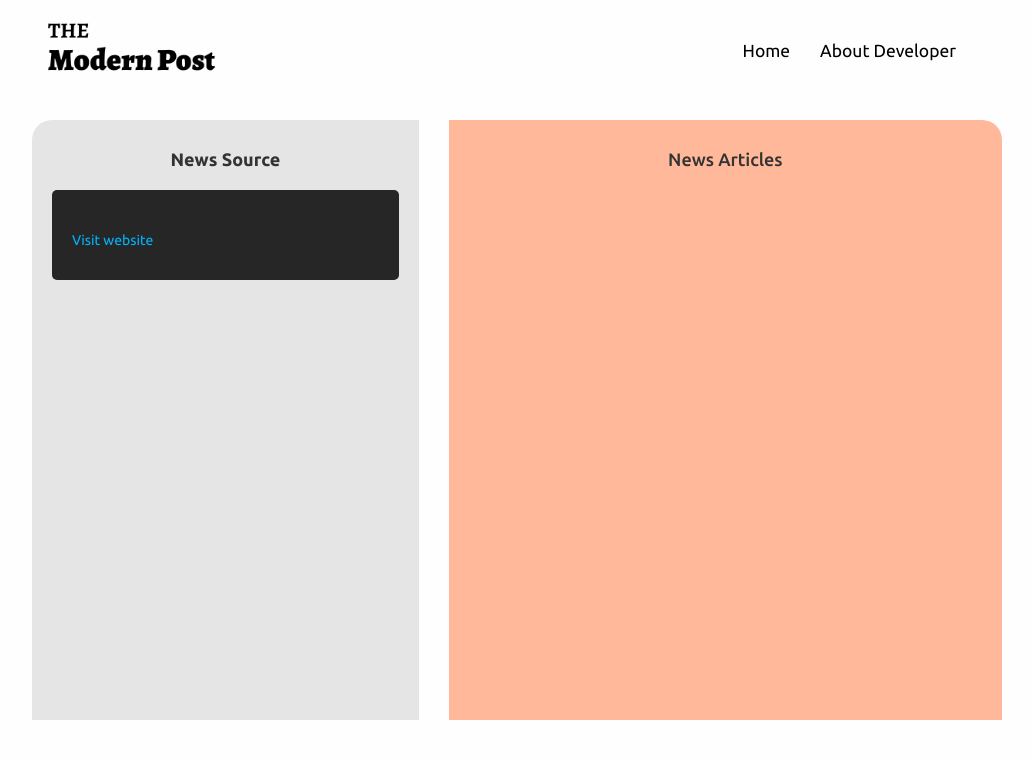
After one commit to thevictormaina/news-app, a Flask app: template app/templates/source.html in a window 1280 px wide. The commit adds this page. Shown: the top 759 px of the page, without its empty margins (123-1156 px from the left). Run offline with Flask 2, Linux system fonts and the light colour scheme; the template is opened without the code that fills it, so the values that code supplies are empty; some libraries are stand-ins or nearby versions.

Commit message:
add source template with routing

```diff
--- a/app/main/__init__.py
+++ b/app/main/__init__.py
@@ -1,4 +1,4 @@
 from flask import Blueprint
 main = Blueprint("main", __name__)
 
-from . import views, errors
+from . import views, error
--- a/app/main/errors.py
+++ b/app/main/error.py
@@ -2,8 +2,8 @@ from flask import render_template
 from . import main
 
 @main.errorhandler(404)
-def four_0_four(error):
+def four_0w_four(error):
     """
     Function to render the 404 error page
     """
-    return render_template("fourOfour.html"), 404
+    return render_template("fourOwfour.html"), 404
--- a/app/static/css/index.css
+++ b/app/static/css/index.css
@@ -39,11 +39,13 @@ html,
 }
 #sources-left {
     padding: 20px;
+    min-height: 600px;
     background: #E5E5E5;
     border-radius: 20px 0px 0px 0px;
 }
 #headlines-right {
     padding: 20px;
+    min-height: 600px;
     background: #ffb899;
     border-radius: 0px 20px 0px 0px;
 }
@@ -91,3 +93,6 @@ html,
     font-weight: 700;
     color: #000000;
 }
+.source p a, .source p a:hover, .source p a:active{
+    color: rgb(0, 180, 255);
+}
--- a/app/templates/index.html
+++ b/app/templates/index.html
@@ -4,11 +4,11 @@
 {% block content %}
     <div class="container content">
         <div class="row">
-            <div class="col-md-5">
+            <div class="col-sm-5">
                 <div id="sources-left">
                     <h4 class="text-center">News Sources</h4>
                     {% for source in sources %}
-                    <a href="/">
+                    <a href="/source/{{ source.id }}">
                         <div class="source">
                             <h4> {{ source.name }} </h3>
                             <p> {{ source.description }} </p>
@@ -17,7 +17,7 @@
                     {% endfor %}
                 </div>
             </div>
-            <div class="col-md-7">
+            <div class="col-sm-7">
                 <div id="headlines-right">
                     <h4 class="text-center">Top Headlines</h4>
                     {{ macro.showArticlesList(headlines) }}
--- /dev/null
+++ b/app/templates/source.html
@@ -0,0 +1,29 @@
+{% extends 'base.html' %}
+{% import "macros.html" as macro %}
+
+{% block content %}
+
+<div class="container content">
+    <div class="row">
+        <div class="col-sm-5">
+            <div id="sources-left">
+                <h4 class="text-center"><strong>News Source</strong></h4>
+                <div class="source">
+                    <h3 class=""><strong>{{ source.name }}</strong></h3>
+                    <p>{{ source.description }}</p>
+                    <p>
+                        <a href="{{source.url}}">Visit website</a>
+                    </p>
+                </div>
+            </div>
+        </div>
+        <div class="col-sm-7">
+            <div id="headlines-right">
+                <h4 class="text-center">News Articles</h4>
+                {{ macro.showArticlesList(articles) }}
+            </div>
+        </div>
+    </div>
+</div>
+
+{% endblock %}
```
Also changed, not shown: app/main/views.py (+14 -1 lines), app/requests.py (+40 -7 lines), tests/test_source.py (+2 -0 lines), app/templates/articles.html (deleted), app/templates/fourOwfour.html (renamed from app/templates/four0four.html), app/templates/sources.html (deleted), app/templates/top_headlines.html (deleted).
